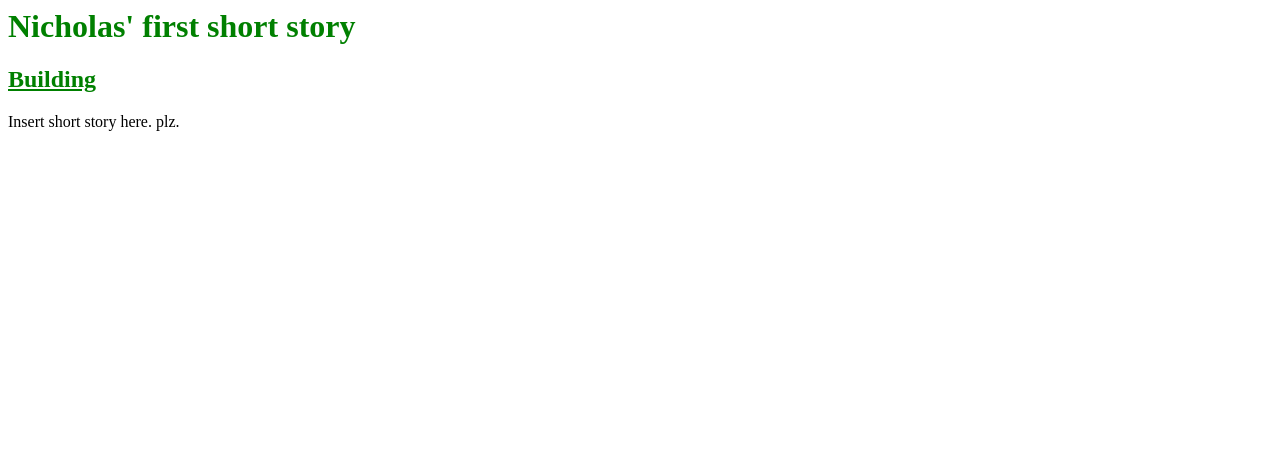
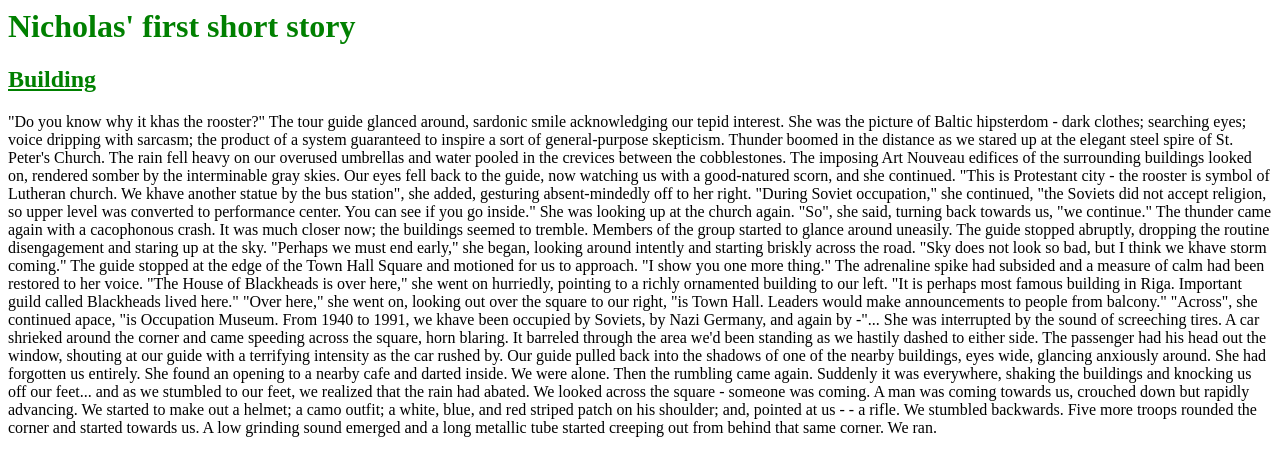
Before and after one commit to nwkotto/tallinn, a plain HTML site: page source/index.html in a window 1280 px wide. Drawn offline with Linux system fonts and the light colour scheme.

Commit message:
Added short story text

```diff
--- a/source/index.html
+++ b/source/index.html
@@ -15,7 +15,26 @@
 			</a>
 		</h2>
 		<p>
-			Insert short story here. plz.
+			<!-- TODO: Format this -->
+			"Do you know why it khas the rooster?"
+			The tour guide glanced around, sardonic smile acknowledging our tepid interest.  She was the picture of Baltic hipsterdom - dark clothes; searching eyes; voice dripping with sarcasm; the product of a system guaranteed to inspire a sort of general-purpose skepticism.
+			Thunder boomed in the distance as we stared up at the elegant steel spire of St. Peter's Church.  The rain fell heavy on our overused umbrellas and water pooled in the crevices between the cobblestones.  The imposing Art Nouveau edifices of the surrounding buildings looked on, rendered somber by the interminable gray skies.  Our eyes fell back to the guide, now watching us with a good-natured scorn, and she continued.
+			"This is Protestant city - the rooster is symbol of Lutheran church.  We khave another statue by the bus station", she added, gesturing absent-mindedly off to her right.
+			"During Soviet occupation," she continued, "the Soviets did not accept religion, so upper level was converted to performance center.  You can see if you go inside."  She was looking up at the church again.
+			"So", she said, turning back towards us, "we continue."
+			The thunder came again with a cacophonous crash.  It was much closer now; the buildings seemed to tremble.  Members of the group started to glance around uneasily.  The guide stopped abruptly, dropping the routine disengagement and staring up at the sky.
+			"Perhaps we must end early," she began, looking around intently and starting briskly across the road.  "Sky does not look so bad, but I think we khave storm coming."
+			The guide stopped at the edge of the Town Hall Square and motioned for us to approach.
+			"I show you one more thing."  The adrenaline spike had subsided and a measure of calm had been restored to her voice.
+			"The House of Blackheads is over here," she went on hurriedly, pointing to a richly ornamented building to our left.  "It is perhaps most famous building in Riga.  Important guild called Blackheads lived here."
+			"Over here," she went on, looking out over the square to our right, "is Town Hall.  Leaders would make announcements to people from balcony."
+			"Across", she continued apace, "is Occupation Museum.  From 1940 to 1991, we khave been occupied by Soviets, by Nazi Germany, and again by -"...
+			She was interrupted by the sound of screeching tires.  A car shrieked around the corner and came speeding across the square, horn blaring.  It barreled through the area we'd been standing as we hastily dashed to either side.  The passenger had his head out the window, shouting at our guide with a terrifying intensity as the car rushed by.
+			Our guide pulled back into the shadows of one of the nearby buildings, eyes wide, glancing anxiously around.  She had forgotten us entirely.  She found an opening to a nearby cafe and darted inside.   We were alone.
+			Then the rumbling came again.  Suddenly it was everywhere, shaking the buildings and knocking us off our feet... and as we stumbled to our feet, we realized that the rain had abated.  We looked across the square - someone was coming.
+			A man was coming towards us, crouched down but rapidly advancing.  We started to make out a helmet; a camo outfit; a white, blue, and red striped patch on his shoulder; and, pointed at us -
+			- a rifle.  We stumbled backwards.  Five more troops rounded the corner and started towards us.  A low grinding sound emerged and a long metallic tube started creeping out from behind that same corner.
+			We ran.
 		</p>
 		<script src="main.js" type="text/javascript"></script>
 	</body>
```
